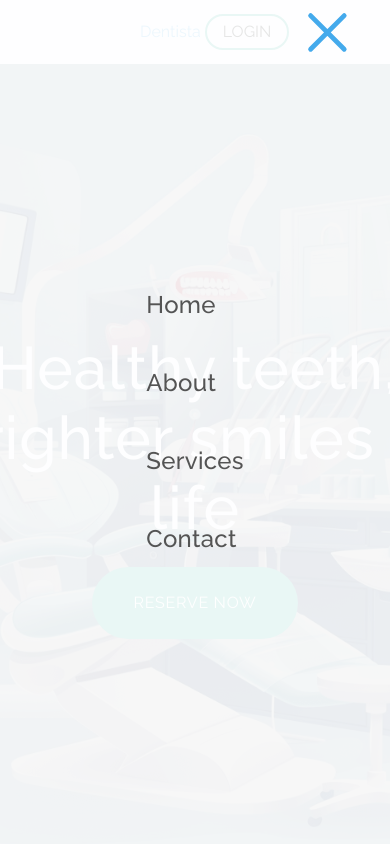
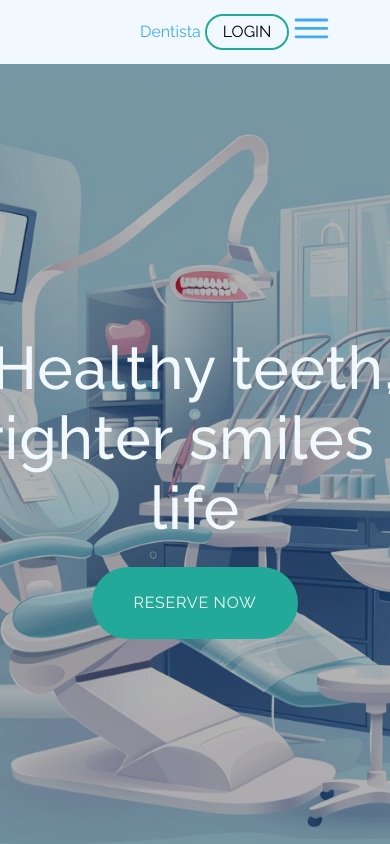
Before and after one commit to inarey/Dentista, a website: page index.html in a window 390 px wide. Shown: the top 844 px of the page. Drawn offline with nearby package versions, Linux system fonts and the light colour scheme.

Commit message:
modified the hamburger menu

```diff
--- a/SASS/general.scss
+++ b/SASS/general.scss
@@ -75,7 +75,7 @@
   }
 }
 
-/* MOBILE */
+/* MOBILE Style */
 .btn-mobile-nav {
   border: none;
   background: none;
@@ -84,8 +84,8 @@
   display: none;
 
   .icon-mobile-nav {
-    height: 4.8rem;
-    width: 4.8rem;
+    height: 2.8rem;
+    width: 2.8rem;
     color: $clr-primary-500;
   }
 
@@ -349,7 +349,7 @@ iframe {
   display: block;
 }
 
-/*Table Consulatation*/
+/*Table Consultation*/
 .timetable {
   border-collapse: separate;
   width: 100%;
--- a/app.js
+++ b/app.js
@@ -17,3 +17,10 @@ info.addEventListener('click', function (e) {
     element.classList.add('active');
   }
 });
+
+
+//  Event Listener for the open-close navlinks on max-width 768px
+document.getElementById('hamburger').addEventListener('click', function () {
+  const navLinks = document.getElementById('nav-links');
+  navLinks.classList.toggle('active');
+});
--- a/index.html
+++ b/index.html
@@ -30,12 +30,11 @@
       src="https://unpkg.com/ionicons@5.4.0/dist/ionicons/ionicons.js"
     ></script>
 
-
     <title>Dentista</title>
   </head>
   <body>
     <!-- Start of Header Section -->
-    <header class="header nav-open">
+    <header class="header">
       <div class="nav-logo" id="home">
         <a href="#home">
           <img
@@ -44,10 +43,10 @@
             alt="Dentista Logo"
           />
         </a>
-          <h2 class="brand-name">Dentista</h2>
+          <a href="#home"><h2 class="brand-name">Dentista</h2></a>
       </div>
-        <nav class="main-nav">
-          <ul class="main-nav-list">
+      <nav class="main-nav" id="nav-links">
+        <ul class="main-nav-list" >
           <li class="navlink"><a class="active" href="#home">Home</a></li>
           <li class="navlink"><a href="#about">About</a></li>
           <li class="navlink"><a href="#services">Services</a></li>
@@ -57,10 +56,12 @@
       <div class="user-login">
         <button class="outlined-btn">LOGIN</button>
       </div>
-        <button class="btn-mobile-nav">
+
+      <button class="btn-mobile-nav" id="hamburger">
           <ion-icon class="icon-mobile-nav" name="menu-outline"></ion-icon>
           <ion-icon class="icon-mobile-nav" name="close-outline"></ion-icon>
         </button>
+
     </header>
     <main>
       <section class="hero-section">
```
Also changed, not shown: css/general.css. Lines whose indentation alone changed are shown as unchanged.
